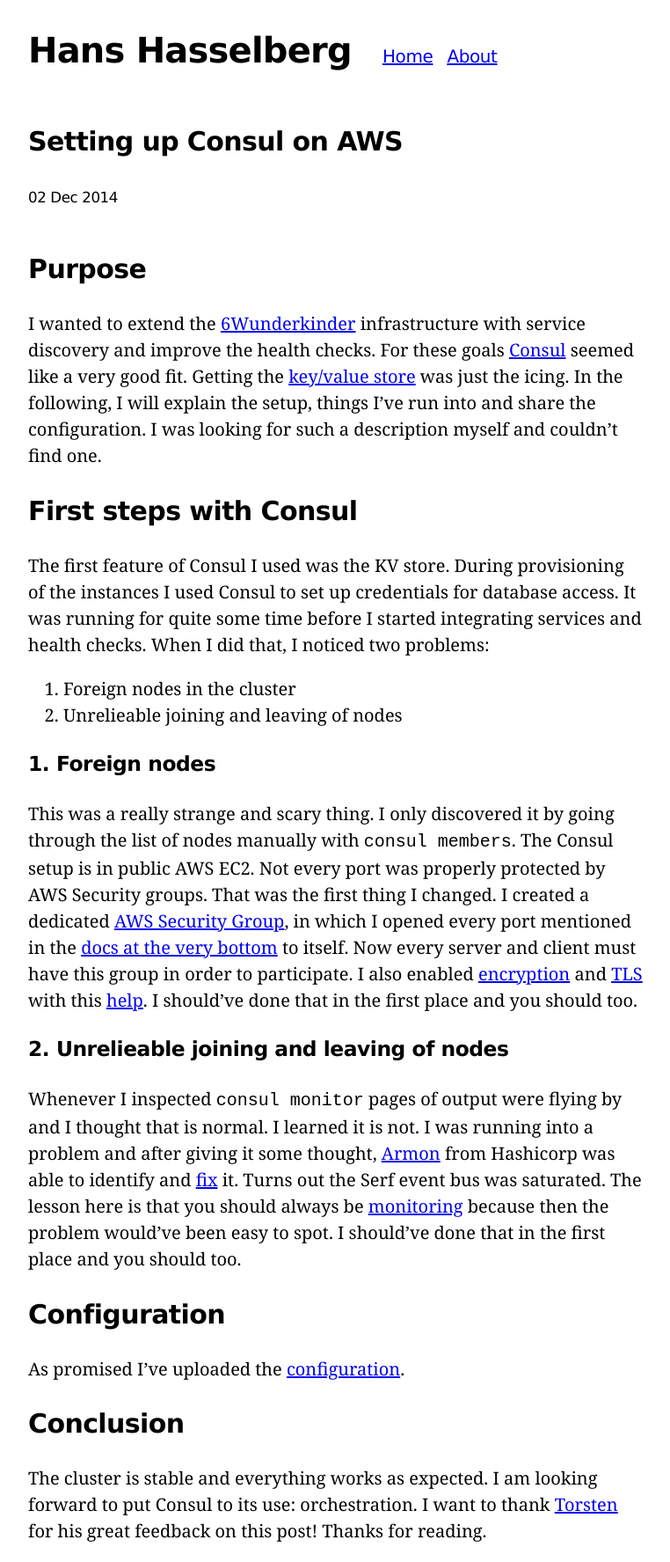
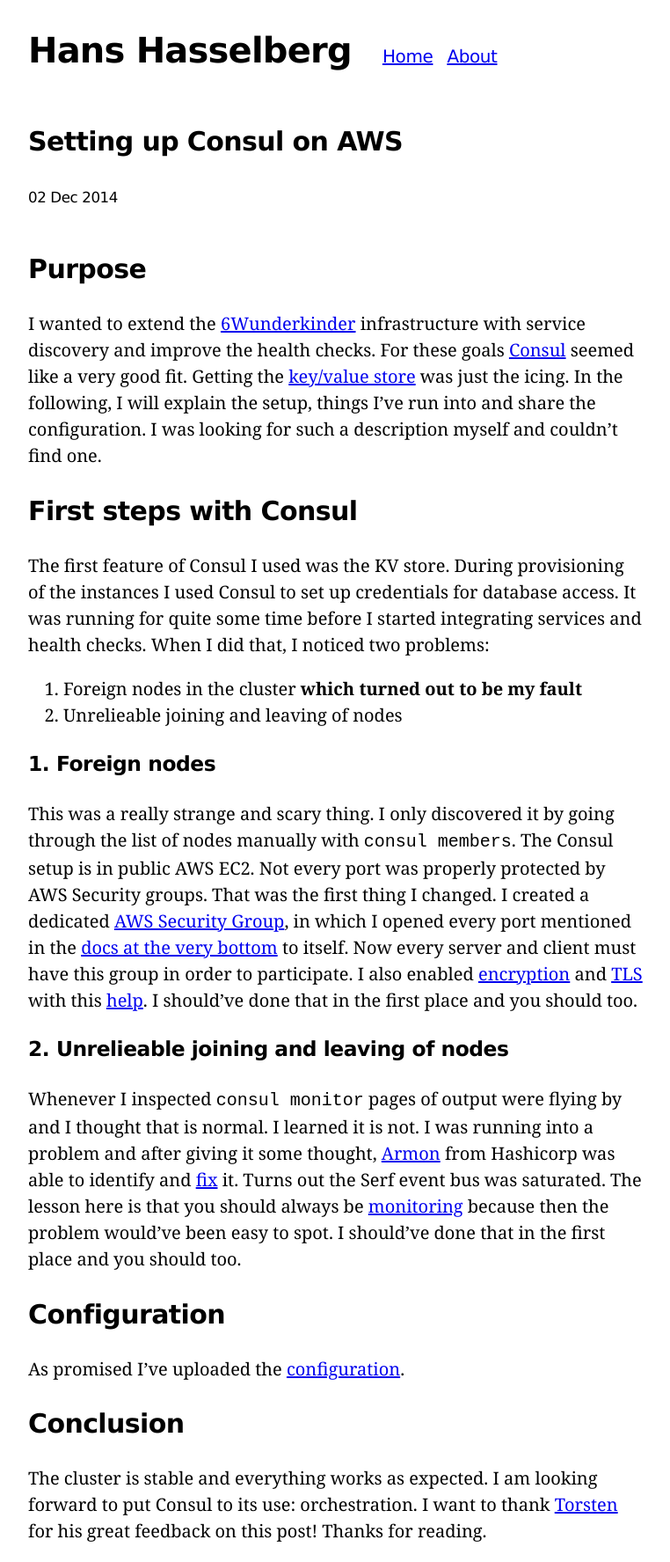
Before and after one commit to hanshasselberg/i0rek.github.io, a Jekyll site: the page built from _posts/2014-12-02-consul_setup.markdown, in a window 1280 px wide. Shown: the whole page at 88% size, without its empty margins (258-1020 px from the left). Built offline with Jekyll 4.4.1, drawn with Linux system fonts in a browser that asks for light colours; Markdown is read by kramdown in place of the engine named in the settings; comment, search, counter and statistics services are not loaded.

Commit message:
disclaimer

```diff
--- a/_posts/2014-12-02-consul_setup.markdown
+++ b/_posts/2014-12-02-consul_setup.markdown
@@ -12,7 +12,7 @@
 
 The first feature of Consul I used was the KV store. During provisioning of the instances I used Consul to set up credentials for database access. It was running for quite some time before I started integrating services and health checks. When I did that, I noticed two problems:
 
-1. Foreign nodes in the cluster
+1. Foreign nodes in the cluster __which turned out to be my fault__
 2. Unrelieable joining and leaving of nodes
 
 ### 1. Foreign nodes
```
